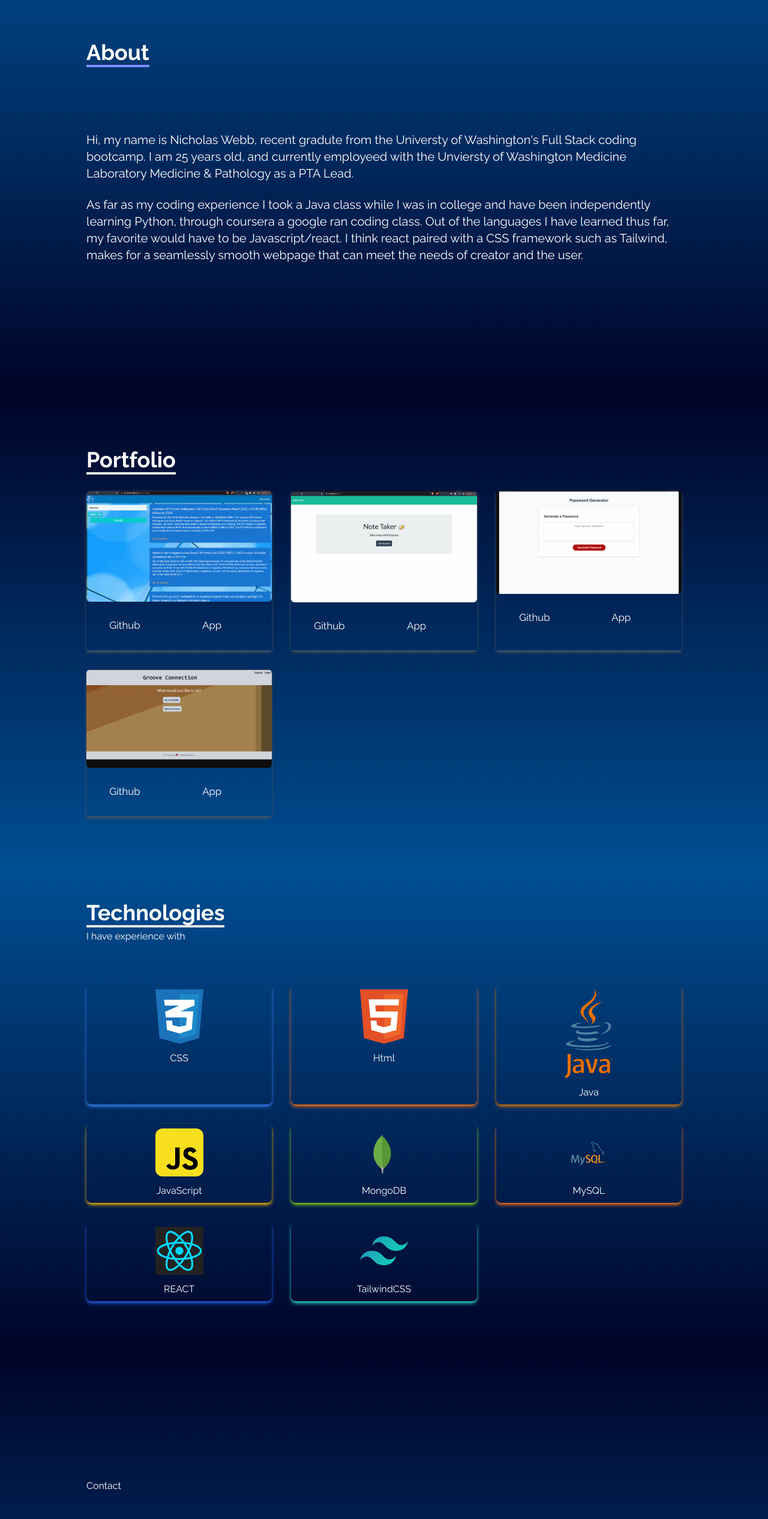
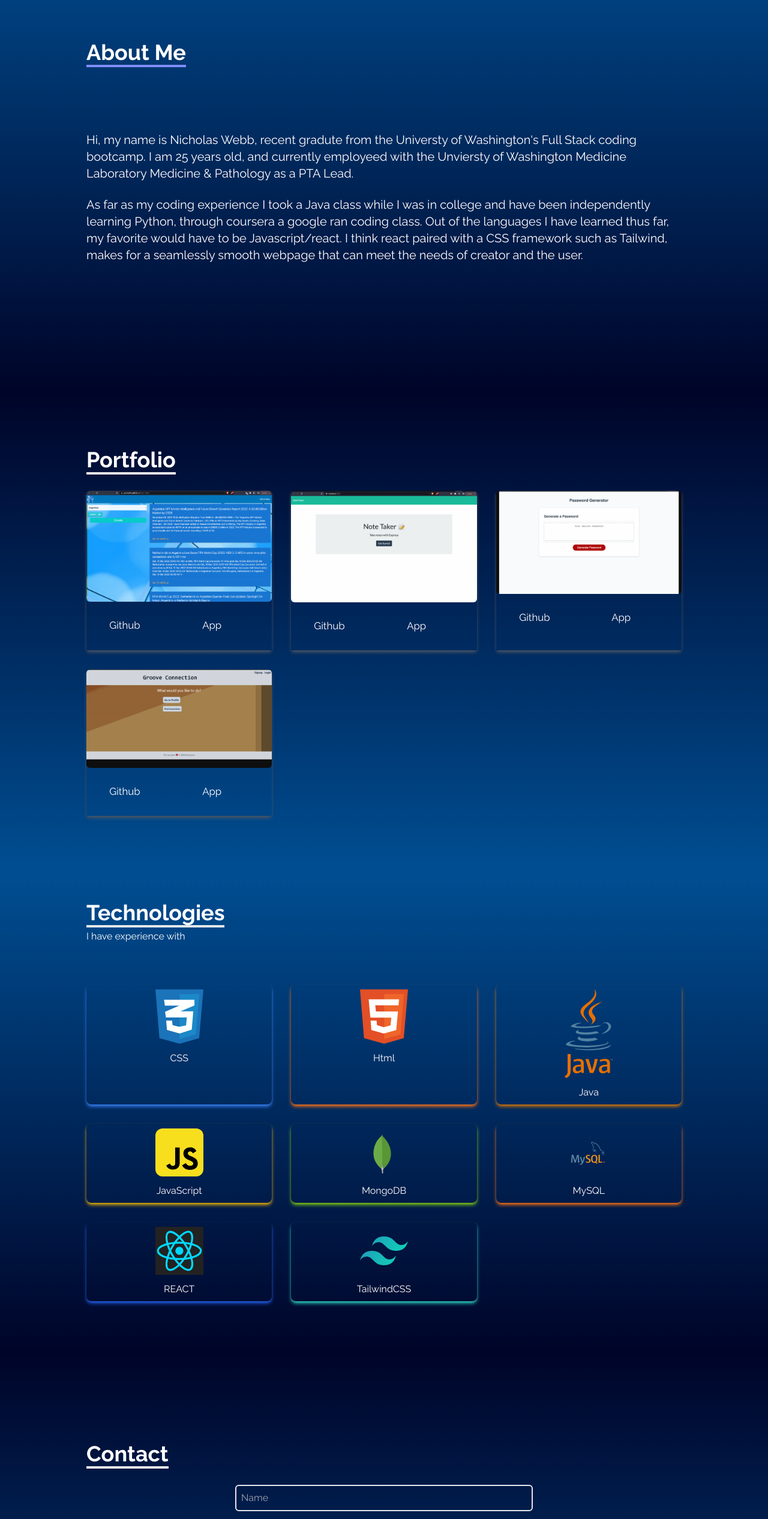
Before and after one commit to Kingnick253/Portolio-rework, a React (Create React App) app: page / in a window 1280 px wide. Shown: the part 947-3479 px from the top of the page at 60% size. Built offline with nearby package versions, Linux system fonts and the light colour scheme.

Commit message:
added and api to collect all the info for my contact page, along with installing smooth scroll

```diff
--- a/package.json
+++ b/package.json
@@ -10,6 +10,7 @@
     "react-dom": "^18.2.0",
     "react-icons": "^4.7.1",
     "react-scripts": "5.0.1",
+    "react-scroll": "^1.8.9",
     "web-vitals": "^2.1.4"
   },
   "scripts": {
--- a/src/pages/About.js
+++ b/src/pages/About.js
@@ -7,7 +7,7 @@ const About = () => {
             <div className='pb-8'>
 
                 <p className='text-4xl font-bold inline border-b-4 border-indigo-400'>
-                    About
+                    About Me
                 </p>
 
             </div>
--- a/src/pages/ContactMe.js
+++ b/src/pages/ContactMe.js
@@ -5,10 +5,10 @@ const ContactMe = () => {
     <div name='contact' className='w-full h-screen bg-gradient-to-b from-FrostOne to-FrostTwo  p-4 text-white'>
         <div className='flex flex-col p-4 justify-center max-w-screen-lg mx-auto h-full'>
             <div className='pb-8'>
-                <p>Contact</p>
+                <p className='text-4xl font-bold inline border-b-4'>Contact</p>
             </div>
-            <div>
-                <form action='' className=''>
+            <div className='flex justify-center items-center'>
+                <form action='https://getform.io/f/61654e67-3887-44ab-9f1b-42317360efa8'  method='POST' className='flex flex-col w-full md:w-1/2'>
                     <input
                     type="text"
                     name="name"
@@ -18,13 +18,13 @@ const ContactMe = () => {
                     type="text"
                     name="Email"
                     placeholder="Email"
-                    className='p-2 bg-transparent border-2 rounded-md text-white focus:outline-none'/>
+                    className=' my-4 p-2 bg-transparent border-2 rounded-md text-white focus:outline-none'/>
                     <textarea
                     name="message"
-                    placeholder='Message'
+                    placeholder='Write Me A Message'
                     cols="30"
                     rows="10"
-                    className='p-2 bg-transparent rounded-md text-white focus:outline-none'
+                    className='p-2 bg-transparent border-2 rounded-md text-white focus:outline-none'
                     />
                     <button className='text-white bg-gradient-to-b from-DeepOne to-DeepTwo px-6 py-3 mx-auto flex items-center rounded-md hover:scale-110 duration-300'>Send</button>
 
```
Also changed, not shown: 1 other file (tests, documents, lock files or other folders).
